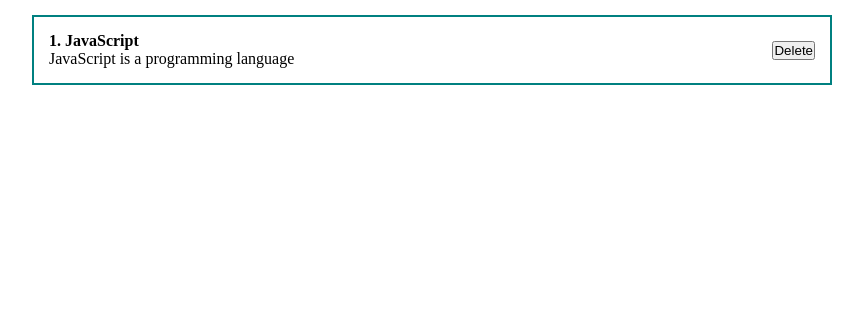
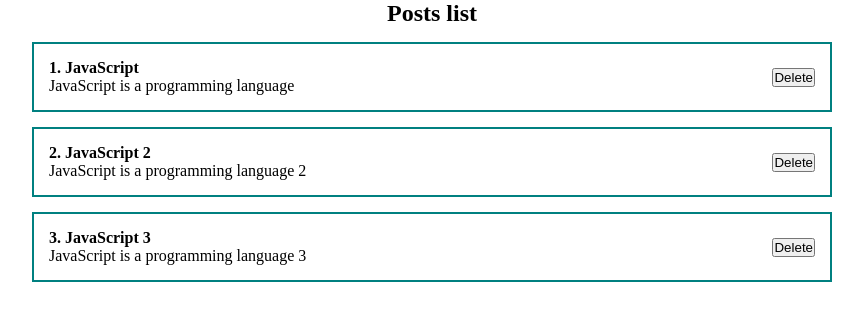
Before and after one commit to OollNalivai/react-js-uibitv-fundamental-2023, a React (Create React App) app: page / in a window 1280 px wide. Shown: the top 320 px of the page, without its empty margins (208-1071 px from the left). Built offline with nearby package versions, Linux system fonts and the light colour scheme.

Commit message:
fetch: post list logic with map

```diff
--- a/src/App.js
+++ b/src/App.js
@@ -1,18 +1,34 @@
-import React from 'react';
+import React, {useState} from 'react';
 // import Counter from './components/Counter';
 // import ClassCounter from './components/ClassCounter';
 import './styles/App.css';
 import PostItem from './components/PostItem';
 
 function App() {
-    // const [value, setValue] = useState('Text in input');
+    const [posts, setPosts] = useState([
+        {
+            id: 1,
+            title: 'JavaScript',
+            body: 'JavaScript is a programming language'
+        },
+        {
+            id: 2,
+            title: 'JavaScript 2',
+            body: 'JavaScript is a programming language 2'
+        },
+        {
+            id: 3,
+            title: 'JavaScript 3',
+            body: 'JavaScript is a programming language 3'
+        }
+    ])
 
     return (
         <div className="App">
-            <PostItem post={{
-                id: 1,
-                title: 'JavaScript',
-                body: 'JavaScript is a programming language'}}/>
+            <h2 style={{textAlign: 'center'}}>Posts list</h2>
+            {posts.map((post) =>
+                <PostItem post={post} key={post.id}/>
+            )}
         </div>
     );
 }
```
Also changed, not shown: src/components/PostList.jsx (added).
